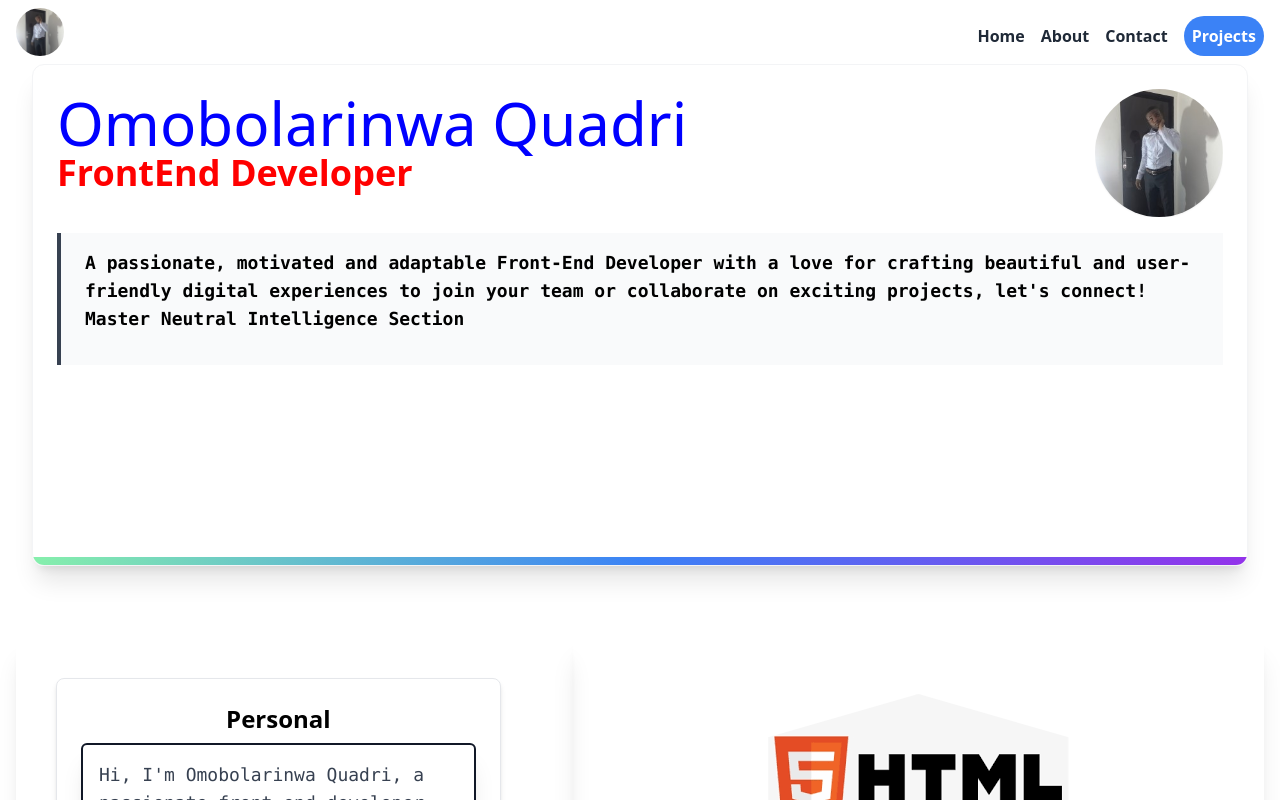
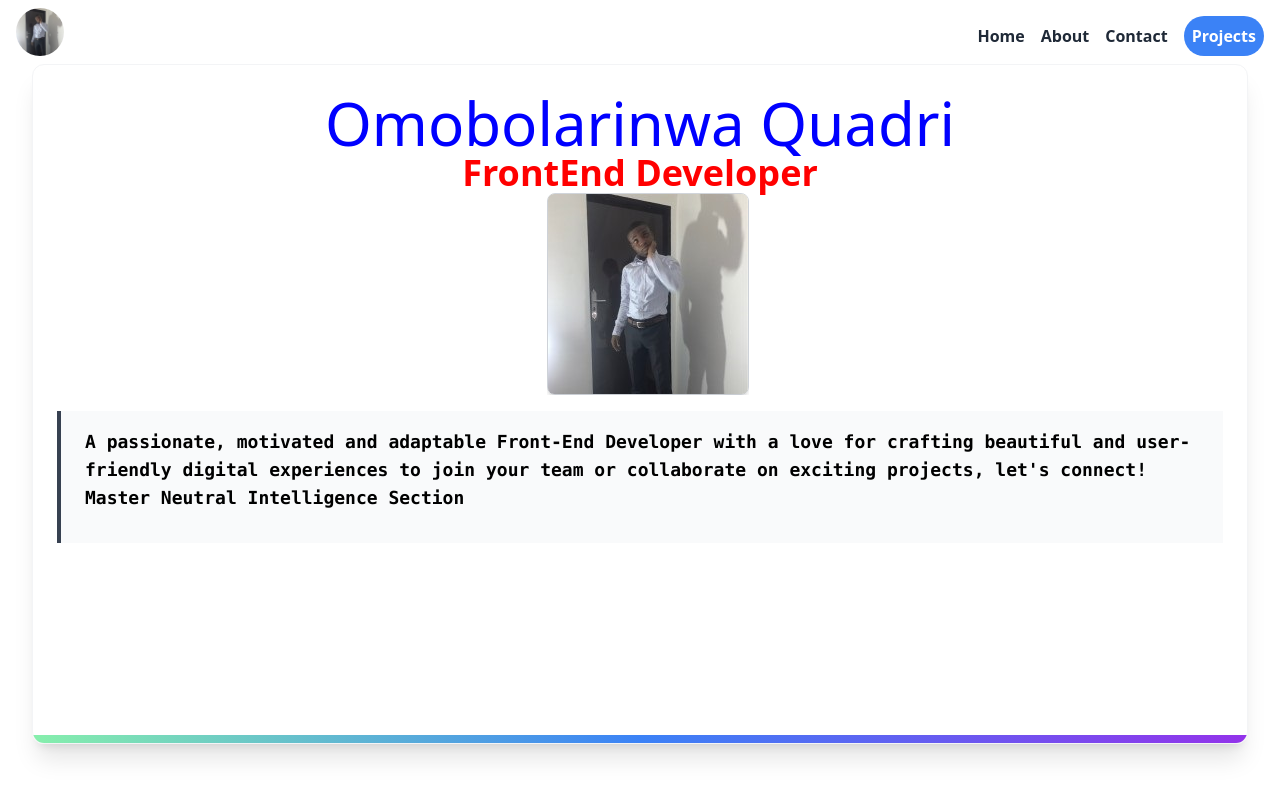
Before and after one commit to quadribola91/Portfolio0, a React (Create React App) app: page /Home in a window 1280 px wide. Shown: the top 800 px of the page. Built offline with nearby package versions, Linux system fonts and the light colour scheme.

Commit message:
Update Content.js

```diff
--- a/src/Content.js
+++ b/src/Content.js
@@ -1,20 +1,13 @@
-import React, { useEffect, useRef, useState } from "react";
+import React, { useEffect, useRef } from "react";
 import pic from "./ProfilePic.jpg";
 import AboutMe from "./AboutMe";
 import Contact from "./Contact";
-import ProjectsPage from "./ProjectsPage";
 
 export default function Content({ blog }) {
   const blogNameRef = useRef(null);
   const blogTitleRef = useRef(null);
   const projectRef = useRef(null);
   const contentRef = useRef(null);
-
-  const [theme, setTheme] = useState("light"); // Default theme is light
-
-  const toggleTheme = () => {
-    setTheme((prevTheme) => (prevTheme === "light" ? "dark" : "light"));
-  };
 
   useEffect(() => {
     const changeStyle = (elementRef) => {
@@ -87,71 +80,51 @@ export default function Content({ blog }) {
         `}
       </style>
 
-      <div
-        className={`bg-${
-          theme === "light" ? "white" : "black"
-        } p-6 md:p-8 rounded-lg mb-6`}
-        id="Home"
-      >
+      <div className={`p-6 md:p-8 rounded-lg mb-6`} id="Home">
         <div className="relative block overflow-hidden rounded-lg border border-gray-100 mt-8 p-4 lg:p-6 transition-transform hover:transform-hover hover:animate-background rounded-xl bg-gradient-to-r from-white-100 via-gray-400 to-white p-0.5 shadow-xl transition hover:bg-[length:400%_400%] hover:shadow-sm hover:[animation-duration:_4s]">
-          {/* Toggle Button */}
-
           <span className="absolute inset-x-0 bottom-0 h-2 bg-gradient-to-r from-green-300 via-blue-500 to-purple-600"></span>
-          <div className="flex flex-col md:flex-row md:justify-between items-center md:items-start">
-            <div className="mb-4 md:mb-0 text-center md:text-left">
+          <div className="flex flex-col md:flex-col md:justify-between items-center md:items-center">
+            <div className="mb-4 md:mb-0 text-center md:text-center">
               <p
                 ref={blogNameRef}
-                className={`mt-1 font-medium text-3xl md:text-6xl text-${
-                  theme === "light" ? "gray-600" : "gray-300"
-                } transition-colors hover:text-green-500`}
+                className={`mt-1 font-medium text-3xl md:text-6xl`}
               >
                 {blog.name}
               </p>
               <h3
                 ref={blogTitleRef}
-                className={`text-3xl md:text-4xl font-bold text-${
-                  theme === "light" ? "gray-900" : "gray-200"
-                } transition-colors hover:text-green-500`}
+                className={`text-3xl md:text-4xl font-bold`}
               >
                 {blog.title}
               </h3>
             </div>
 
             <div className="md:ml-4 overflow-hidden">
-              <img
-                alt="Paul Clapton"
-                src={pic}
-                className="h-24 w-24 md:h-32 md:w-32 rounded-full object-cover shadow-sm transform-hover"
-              />
+              <div className="border border-gray-300 rounded-lg shadow-md">
+                <img
+                  alt="Paul Clapton"
+                  src={pic}
+                  className="h-30 w-30 md:h-55 md:w-55 hover:md:h-80 hover:md:w-80 rounded-md object-cover shadow-sm transform-hover"
+                />
+              </div>
             </div>
           </div>
 
           <div className="mt-4 mb-12 group border-s-4 border-gray-700 bg-gray-50 p-6 [&_summary::-webkit-details-marker]:hidden">
-            <p
-              ref={contentRef}
-              className={`text-lg text-${
-                theme === "light" ? "black" : "white"
-              } font-bold font-mono hover:font-serif hover:text-${
-                theme === "light" ? "gray-800" : "gray-400"
-              }`}
-            >
+            <p ref={contentRef} className={`text-lg font-bold font-mono`}>
               {blog.content}
             </p>
           </div>
           <div
             ref={projectRef}
-            className={`mt-15 mb-8 font-bold text-lg md:text-5xl text-${
-              theme === "light" ? "blue-500" : "blue-300"
-            } font-mono`}
+            className={`mt-15 mb-8 font-bold text-lg md:text-5xl font-mono`}
           >
             <p>{blog.project}</p>
           </div>
         </div>
       </div>
 
-      {/* ... rest of your code ... */}
       <AboutMe />
-      <ProjectsPage />
       <Contact />
     </>
   );
```
